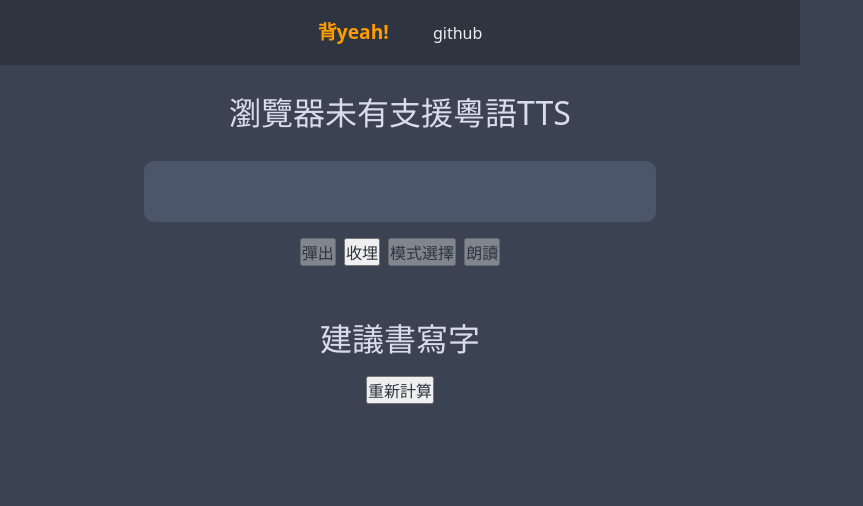
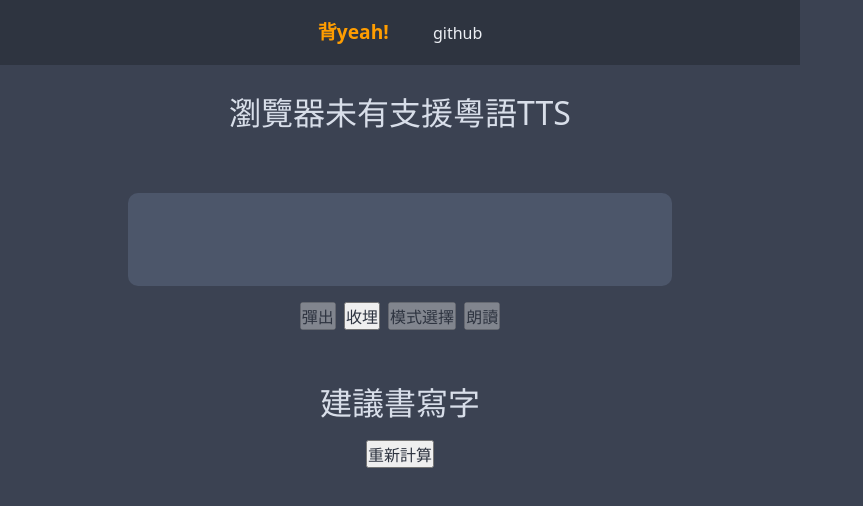
Before and after one commit to aphkyle/buiyeah, a website: page src/index.html in a window 1280 px wide. Shown: the whole page, without its empty margins (0-863 px from the left). Drawn offline with Linux system fonts and the light colour scheme.

Commit message:
remove scrollbar from texteditor

```diff
--- a/src/index.scss
+++ b/src/index.scss
@@ -103,7 +103,8 @@ button {
   border-radius: 10px;
   border: 0px;
 
-  padding: 1rem;
+  margin-top:2rem;
+  padding: 2rem;
 
   text-align: start;
   text-decoration: none;
@@ -114,6 +115,11 @@ button {
 
   color: var(--nord6);
   background-color: var(--nord3);
+
+  scrollbar-width: none;
+  &::-webkit-scrollbar{
+    display: none;
+  }
 }
 
 #speechless {
```
Also changed, not shown: src/index.css, 1 other file.
